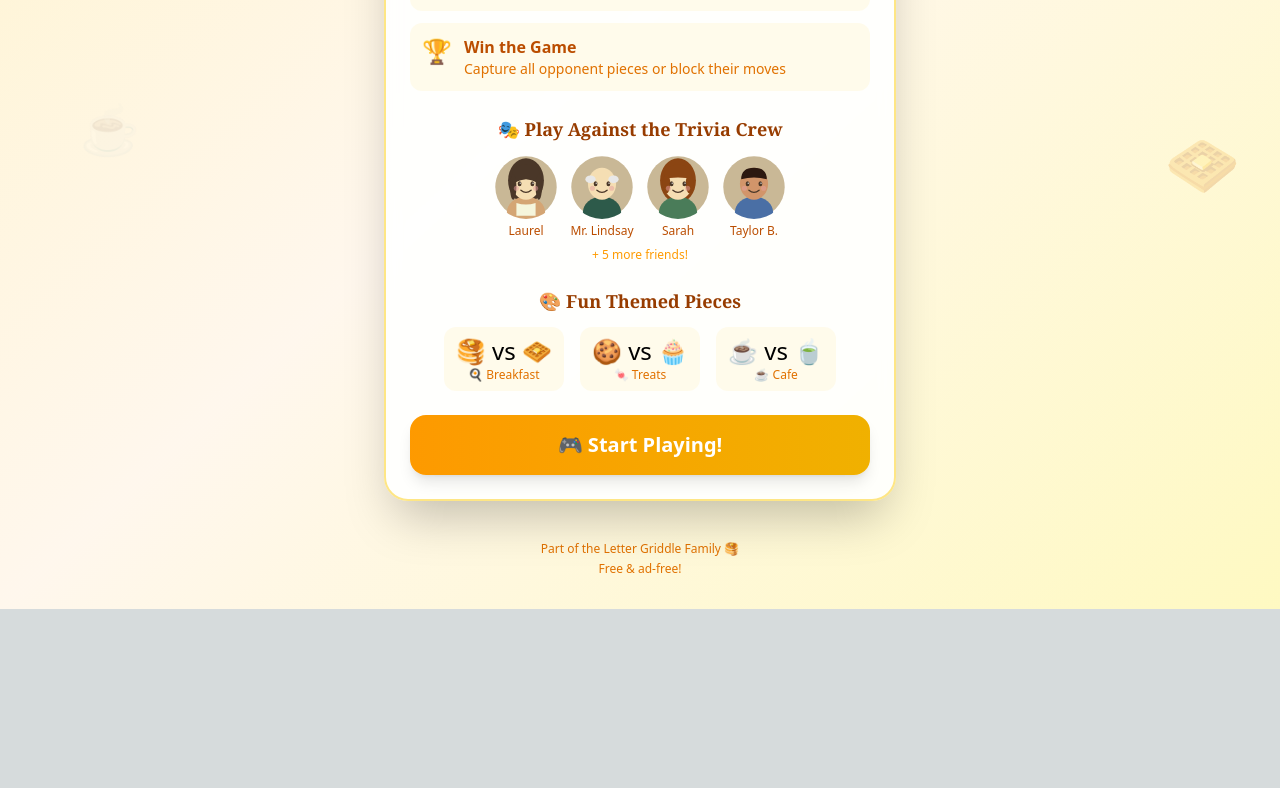
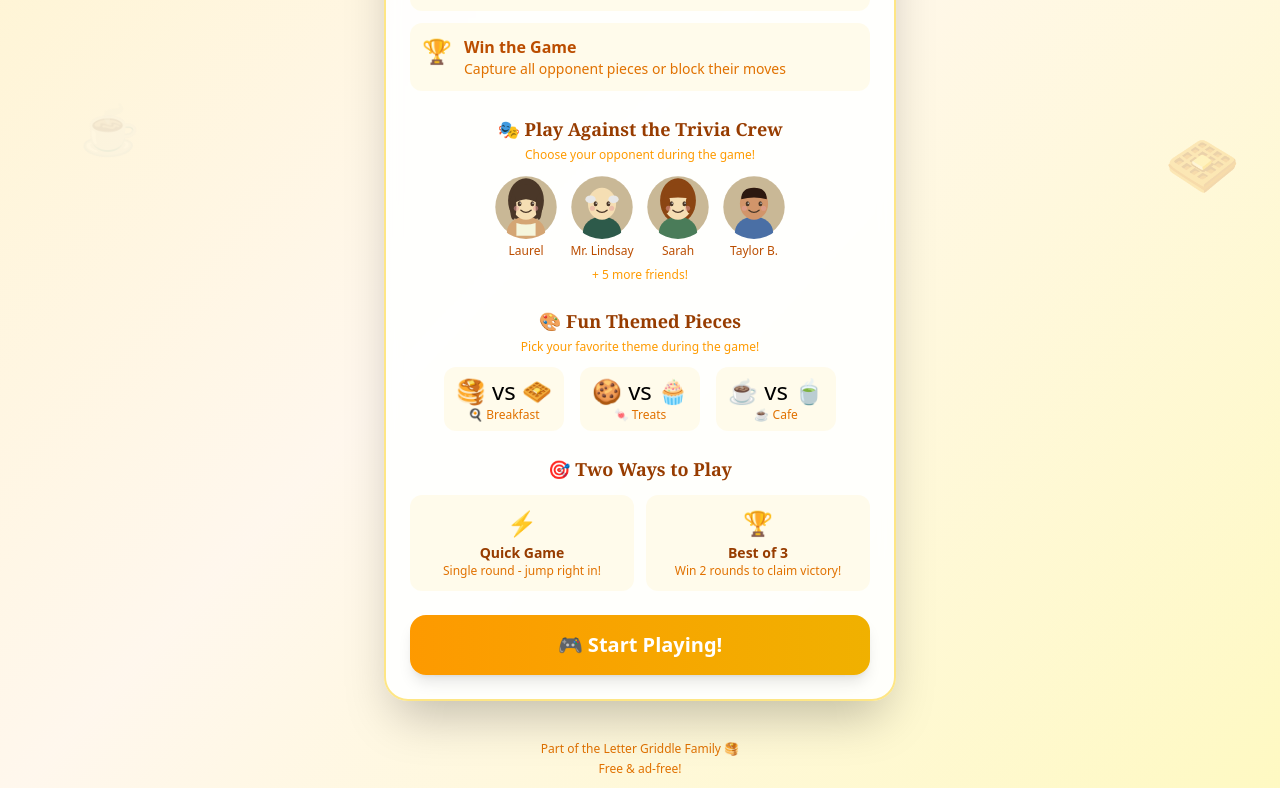
Before and after one commit to lauriegriddle/griddle-game, a Next.js app: page /checkers in a window 1280 px wide. Shown: the part 567-1355 px from the top of the page. Before the commit the page ends 1176 px from the top, so only its background shows below. Built offline with nearby package versions, Linux system fonts and the light colour scheme.

Commit message:
Add clearer instructions to welcome screen

```diff
--- a/app/checkers/page.js
+++ b/app/checkers/page.js
@@ -906,9 +906,10 @@ Part of the Letter Griddle Family 🥞`;
 
             {/* Choose Opponent Preview */}
             <div className="mb-6">
-              <h3 className="text-lg font-bold text-amber-800 mb-3 text-center" style={{fontFamily: 'Georgia, serif'}}>
+              <h3 className="text-lg font-bold text-amber-800 mb-1 text-center" style={{fontFamily: 'Georgia, serif'}}>
                 🎭 Play Against the Trivia Crew
               </h3>
+              <p className="text-center text-amber-500 text-xs mb-3">Choose your opponent during the game!</p>
               <div className="flex justify-center gap-3 flex-wrap">
                 {TRIVIA_CREW.slice(0, 4).map(char => (
                   <div key={char.id} className="text-center">
@@ -922,9 +923,10 @@ Part of the Letter Griddle Family 🥞`;
 
             {/* Theme Preview */}
             <div className="mb-6">
-              <h3 className="text-lg font-bold text-amber-800 mb-3 text-center" style={{fontFamily: 'Georgia, serif'}}>
+              <h3 className="text-lg font-bold text-amber-800 mb-1 text-center" style={{fontFamily: 'Georgia, serif'}}>
                 🎨 Fun Themed Pieces
               </h3>
+              <p className="text-center text-amber-500 text-xs mb-3">Pick your favorite theme during the game!</p>
               <div className="flex justify-center gap-4">
                 {Object.values(THEMES).slice(0, 3).map((t, i) => (
                   <div key={i} className="text-center bg-amber-50 rounded-xl p-2 px-3">
@@ -932,6 +934,25 @@ Part of the Letter Griddle Family 🥞`;
                     <p className="text-xs text-amber-600">{t.name}</p>
                   </div>
                 ))}
+              </div>
+            </div>
+
+            {/* Game Modes */}
+            <div className="mb-6">
+              <h3 className="text-lg font-bold text-amber-800 mb-3 text-center" style={{fontFamily: 'Georgia, serif'}}>
+                🎯 Two Ways to Play
+              </h3>
+              <div className="grid grid-cols-2 gap-3">
+                <div className="bg-amber-50 rounded-xl p-3 text-center">
+                  <div className="text-2xl mb-1">⚡</div>
+                  <p className="font-semibold text-amber-800 text-sm">Quick Game</p>
+                  <p className="text-xs text-amber-600">Single round - jump right in!</p>
+                </div>
+                <div className="bg-amber-50 rounded-xl p-3 text-center">
+                  <div className="text-2xl mb-1">🏆</div>
+                  <p className="font-semibold text-amber-800 text-sm">Best of 3</p>
+                  <p className="text-xs text-amber-600">Win 2 rounds to claim victory!</p>
+                </div>
               </div>
             </div>
 
@@ -1027,19 +1048,21 @@ Part of the Letter Griddle Family 🥞`;
         </div>
 
         {/* Game controls */}
-        <div className="flex justify-center gap-2 mb-4 flex-wrap">
+        <div className="flex justify-center gap-2 mb-2 flex-wrap">
           <button
             onClick={() => setShowThemeModal(true)}
-            className="bg-amber-100 hover:bg-amber-200 text-amber-800 px-3 py-1.5 rounded-full text-sm font-medium transition-all shadow-sm"
+            className="bg-amber-100 hover:bg-amber-200 text-amber-800 px-3 py-1.5 rounded-full text-sm font-medium transition-all shadow-sm hover:shadow-md border-2 border-transparent hover:border-amber-300 flex items-center gap-1"
           >
             {currentTheme.name}
+            <span className="text-xs opacity-60">▼</span>
           </button>
           <button
             onClick={() => setShowOpponentModal(true)}
-            className="bg-amber-100 hover:bg-amber-200 text-amber-800 px-3 py-1.5 rounded-full text-sm font-medium transition-all shadow-sm flex items-center gap-2"
+            className="bg-amber-100 hover:bg-amber-200 text-amber-800 px-3 py-1.5 rounded-full text-sm font-medium transition-all shadow-sm hover:shadow-md border-2 border-transparent hover:border-amber-300 flex items-center gap-2"
           >
             <CharacterAvatar character={opponent} size="sm" />
             <span>vs {opponent.name}</span>
+            <span className="text-xs opacity-60">▼</span>
           </button>
           <button
             onClick={() => setShowHints(!showHints)}
@@ -1050,6 +1073,11 @@ Part of the Letter Griddle Family 🥞`;
             💡 Hints {showHints ? 'On' : 'Off'}
           </button>
         </div>
+
+        {/* Hint text for customization */}
+        <p className="text-center text-xs text-amber-500 mb-4">
+          Tap buttons above to change theme or opponent!
+        </p>
 
         {/* Score and turn indicator */}
         <div className="bg-white rounded-2xl shadow-lg p-4 mb-4 border-2 border-amber-200">
```
